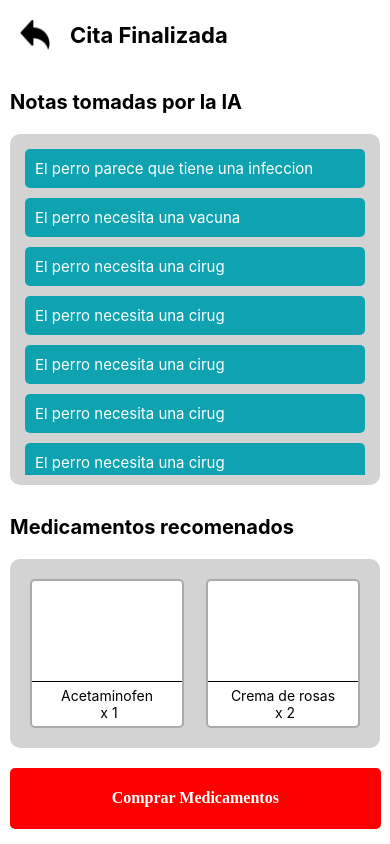
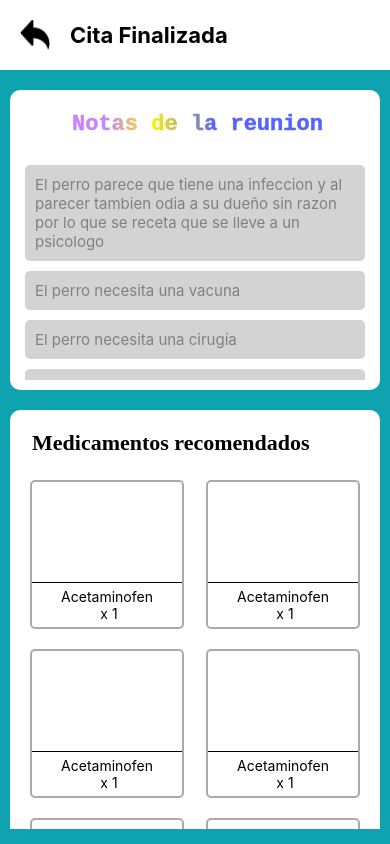
Before and after one commit to Josue-Echeverria/ProyectoDiseno, a React Native app in the folder TPetUI/: screen / in a window 390 px wide. Built offline with nearby package versions, Linux system fonts and the light colour scheme.

Commit message:
Better UI para la finalizacion de la cita

```diff
--- a/TPetUI/App.tsx
+++ b/TPetUI/App.tsx
@@ -38,6 +38,7 @@ export default function App() {
       return (
         <PantallaAgendar
           goToPantallaPrincipal={() => setCurrentScreen('PantallaPrincipal')}
+          goToCitaFinalizada={() => setCurrentScreen('PantallaCitaFinalizada')}
           goToAgendar={() => setCurrentScreen('PantallaAgendar')}
           nombre={veterinarioSeleccionado.nombre}
           precio={veterinarioSeleccionado.precio}
--- a/TPetUI/components/atoms/BotonComprar.jsx
+++ b/TPetUI/components/atoms/BotonComprar.jsx
@@ -12,13 +12,13 @@ const BotonComprar = ({ text, onPress, style }) => {
 const styles = StyleSheet.create({
   button: {
     //Red
-    backgroundColor: '#FF0000',
+    backgroundColor: '#0FA3B1',
     padding: 10,
-    width: 150,
     borderRadius: 5,
     margin: 10,
+    marginBottom: 0,
     width: '95%',
-    height: '7%',
+    height: 50,
     justifyContent: 'center',
   },
   text: {
--- a/TPetUI/components/molecules/Nota.jsx
+++ b/TPetUI/components/molecules/Nota.jsx
@@ -13,11 +13,11 @@ const styles = StyleSheet.create({
   container: {
     margin: 5,
     padding: 10,
-    backgroundColor: '#0FA3B1',
+    backgroundColor: 'lightgrey',
     borderRadius: 5,
   },
   texto: {
-    color: 'white',
+    color: 'grey',
     fontSize: 15,
   },
 });
--- a/TPetUI/components/organisms/MedicamentosContainer.jsx
+++ b/TPetUI/components/organisms/MedicamentosContainer.jsx
@@ -1,10 +1,23 @@
 import React from 'react';
-import { View, Text, StyleSheet } from 'react-native';
+import { View, StyleSheet } from 'react-native';
 import Medicamento from '../molecules/Medicamento'; // Adjust the import path as necessary
+import BotonComprar from '../atoms/BotonComprar';
+import Svg, {
+    LinearGradient,
+    Text,
+    Defs,
+    Stop,
+    TSpan
+  } from 'react-native-svg';
 
-const MedicamentosContainer = ({ medicamentos }) => {
+const MedicamentosContainer = ({ medicamentos, comprar }) => {
     return (
         <View style={styles.container}>
+            <Svg height="50" width="100%">
+            <Text fill="black" stroke=""  strokeWidth="1" x="12" y="30" fontSize="22" fontWeight="bold">
+                Medicamentos recomendados
+            </Text>
+            </Svg>
             {medicamentos.map((medicamento, index) => (
                 <Medicamento
                     key={index}
@@ -13,6 +26,10 @@ const MedicamentosContainer = ({ medicamentos }) => {
                     cantidad={medicamento.cantidad}
                 />
             ))}
+            <BotonComprar
+              text="Comprar Medicamentos"
+              onPress={comprar}
+              />
         </View>
     );
 };
@@ -21,11 +38,12 @@ const styles = StyleSheet.create({
         display: 'flex',
         flexDirection: 'row',
         flexWrap: 'wrap',
-
+        height: 'auto',
         justifyContent: 'space-between',
         padding: 10,
-        backgroundColor: 'lightgrey',
+        backgroundColor: 'white',
         margin: 10,
+        marginBottom: 0,
         borderRadius: 10,
     },
 });
--- a/TPetUI/components/organisms/NotasContainer.jsx
+++ b/TPetUI/components/organisms/NotasContainer.jsx
@@ -1,10 +1,47 @@
 import React from 'react';
-import { View, Text, StyleSheet } from 'react-native';
+import { View, StyleSheet, Image } from 'react-native';
 import Nota from '../molecules/Nota'; // Adjust the import path as necessary
 import { ScrollView } from 'react-native';
+import imagen from '../../assets/ia_stars.png'; // Imagen del usuario
+import Svg, {
+    LinearGradient,
+    Text,
+    Defs,
+    Stop,
+    TSpan
+  } from 'react-native-svg';
+
 const NotasContainer = ({ notas }) => {
     return (
         <View style={styles.container}>
+            <View style={styles.title}>
+                <Image
+                    source={typeof imagen === 'number' ? imagen : { uri: imagen }}
+                    style={styles.iaStars}
+                />
+                <Svg height="50" width="100%">
+                    <Defs>
+                        <LinearGradient id="rainbow" x1="0" x2="100%" y1="0" y2="0" gradientUnits="userSpaceOnUse">
+                            <Stop stopColor="#c783fe" offset="15%" />
+                            <Stop stopColor="#fff000" offset="30%" />
+                            <Stop stopColor="#5562ff" offset="50%" />
+                        </LinearGradient>
+                    </Defs>
+                    <Text
+                    fill="url(#rainbow)"
+                    stroke="url(#rainbow)"
+                    strokeLinecap="round"
+                    strokeWidth="0.5"
+                    strokeLinejoin="round"
+                    x="12" y="30"
+                    fontSize="22"
+                    textAnchor="start"
+                    fontWeight="bold"
+                    fontFamily="Courier New">
+                        Notas de la reunion
+                    </Text>
+                </Svg>
+            </View>
             <ScrollView style={styles.scrollView}>
                 {notas.map((nota, index) => (
                     <Nota
@@ -20,10 +57,22 @@ const NotasContainer = ({ notas }) => {
 const styles = StyleSheet.create({
     container: {
         padding: 10,
-        backgroundColor: 'lightgrey',
+        backgroundColor: 'white',
         margin: 10,
         borderRadius: 10,
-        height: '40%',
+        height: 300,
+    },
+    iaStars: {
+        width: 40,
+        height: 40,
+        borderRadius: 25,
+        marginBottom: 10,
+    },
+    title: {
+        display: 'flex',
+        flexDirection: 'row',
+        alignItems: 'center',
+        marginBottom: 10,
     },
 });
 
--- a/TPetUI/components/organisms/TarjetaVeterinaria.jsx
+++ b/TPetUI/components/organisms/TarjetaVeterinaria.jsx
@@ -8,6 +8,10 @@ const TarjetaVeterinaria = ({ nombre, horario, especialidad, rating, descripcion
     <View style={styles.container}>
       <View style={styles.header}>
         {/* Imagen del veterinario */}
+        <Image
+          source={typeof imagen === 'number' ? imagen : { uri: imagen }}
+          style={styles.imagenVeterinaria}
+        />
         {rating ? <Estrellas stars={rating} style={styles.estrellasContainer} /> : null}
       </View>
 
--- a/TPetUI/package.json
+++ b/TPetUI/package.json
@@ -10,9 +10,9 @@
     "test": "jest"
   },
   "dependencies": {
+    "@notifee/react-native": "^9.1.2",
     "@react-navigation/native": "^6.1.18",
     "@react-navigation/native-stack": "^6.11.0",
-    "expo-linear-gradient": "^13.0.2",
     "react": "18.3.1",
     "react-native": "0.75.4",
     "react-native-calendars": "^1.1307.0",
@@ -20,6 +20,7 @@
     "react-native-paper": "^5.12.5",
     "react-native-safe-area-context": "^4.11.1",
     "react-native-screens": "^3.34.0",
+    "react-native-svg": "^15.8.0",
     "react-native-vector-icons": "^10.2.0"
   },
   "devDependencies": {
--- a/TPetUI/templates/PantallaAgendar.jsx
+++ b/TPetUI/templates/PantallaAgendar.jsx
@@ -5,7 +5,9 @@ import BlueContainer from '../components/molecules/BlueContainer.jsx';
 import Calendario from '../components/atoms/Calendario.jsx';
 import Boton from '../components/atoms/Boton.jsx';
 
-const PantallaAgendar = ({ goToPantallaPrincipal, goToAgendar, nombre, especialidad, precio }) => {
+
+
+const PantallaAgendar = ({ goToPantallaPrincipal, goToAgendar, goToCitaFinalizada, nombre, especialidad, precio }) => {
   const [selectedDay, setSelectedDay] = useState(null); // Estado para el día seleccionado
   const [availableAppointments, setAvailableAppointments] = useState([]);
   const [selectedAppointment, setSelectedAppointment] = useState(null); // Estado para la cita seleccionada
@@ -36,7 +38,7 @@ const PantallaAgendar = ({ goToPantallaPrincipal, goToAgendar, nombre, especiali
       [
         {
           text: 'Aceptar',
-          onPress: goToPantallaPrincipal, // Regresa a la pantalla principal
+          onPress: goToCitaFinalizada, // Regresa a la pantalla principal
         },
       ],
       { cancelable: true }
--- a/TPetUI/templates/PantallaCitaFinalizada.jsx
+++ b/TPetUI/templates/PantallaCitaFinalizada.jsx
@@ -1,28 +1,42 @@
 import React from 'react';
-import { View, Text, StyleSheet, ScrollView } from 'react-native';
+import { View, StyleSheet, ScrollView } from 'react-native';
 import NotasContainer from '../components/organisms/NotasContainer';
 import MedicamentosContainer from '../components/organisms/MedicamentosContainer';
 import BlueContainer from '../components/molecules/BlueContainer';
 import acetaminofen from '../assets/acetaminofen.png';
 import cremaRosas from '../assets/cremaRosas.jpg';
-import BotonComprar from '../components/atoms/BotonComprar';
-
-const medicamentos = [
-  {"nombre": "Acetaminofen", "imagen": acetaminofen , "cantidad": 1}
-  , {"nombre": "Crema de rosas", "imagen": cremaRosas, "cantidad": 2}]
-
-const notas = [
-                "El perro parece que tiene una infeccion"
-                , "El perro necesita una vacuna"
-                , "El perro necesita una cirug"
-                , "El perro necesita una cirug"
-                , "El perro necesita una cirug"
-                , "El perro necesita una cirug"
-                , "El perro necesita una cirug"
-                , "El perro necesita una cirug"
-              ]
+import { useState } from 'react';
 
 const PantallaCitaFinalizada =({ goBack, goToAgendar, nombre, precio, especialidad, descripcion, cantEstrellas }) => {
+  const [notas, setNotas] = useState([]);
+  const [medicamentos, setMedicamentos] = useState([]);
+
+  const testMedicamentos = [
+    {"nombre": "Acetaminofen", "imagen": acetaminofen , "cantidad": 1},
+    {"nombre": "Acetaminofen", "imagen": acetaminofen , "cantidad": 1},
+    {"nombre": "Acetaminofen", "imagen": acetaminofen , "cantidad": 1},
+    {"nombre": "Acetaminofen", "imagen": acetaminofen , "cantidad": 1},
+    {"nombre": "Acetaminofen", "imagen": acetaminofen , "cantidad": 1},
+    {"nombre": "Acetaminofen", "imagen": acetaminofen , "cantidad": 1},
+     {"nombre": "Crema de rosas", "imagen": cremaRosas, "cantidad": 2}
+    ]
+
+  const testNotas = [
+                  "El perro parece que tiene una infeccion y al parecer tambien odia a su dueño sin razon por lo que se receta que se lleve a un psicologo"
+                  , "El perro necesita una vacuna"
+                  , "El perro necesita una cirugía"
+                  , "El perro necesita una revisión"
+                  , "El perro necesita una dieta especial"
+                  , "El perro necesita ejercicio regular"
+                  , "El perro necesita un chequeo mensual"
+                  , "El perro necesita una limpieza dental"
+                ]
+
+  React.useEffect(() => {
+    setNotas(testNotas);
+    setMedicamentos(testMedicamentos);
+  }, []);
+
   return (
     <View style={styles.pantalla}>
       <BlueContainer
@@ -30,18 +44,16 @@ const PantallaCitaFinalizada =({ goBack, goToAgendar, nombre, precio, especialid
         onBackPress={goBack}
       />
       <ScrollView style={styles.scrollView}>
-        <Text style={styles.title}>Notas tomadas por la IA</Text>
-        <NotasContainer
-          notas={notas}
-        />
-        <Text style={[styles.title, styles.title2]}>Medicamentos recomenados</Text>
-        <MedicamentosContainer
-          medicamentos={medicamentos}
-        />
-        <BotonComprar
-          text="Comprar Medicamentos"
-          onPress={goToAgendar}
+
+        {notas && (
+          <NotasContainer notas={notas} />
+        )}
+        {medicamentos && (
+          <MedicamentosContainer
+            medicamentos={medicamentos}
+            comprar={goToAgendar}
           />
+        )}
       </ScrollView>
     </View>
   );
@@ -52,18 +64,25 @@ const styles = StyleSheet.create({
       display: 'flex',
       flex: 1,
       flexDirection: 'column',
+      backgroundColor: '#0FA3B1',
+      height: 'auto',
+      paddingBottom: 10,
     },
     title:{
-      marginTop: 80,
       fontSize: 20,
       fontWeight: 'bold',
       padding: 10,
+      color: '#FFFFFF',
     },
     title2:{
-      marginTop: 10
+      marginTop: 10,
+      color: '#FFFFFF',
     },
     scrollView: {
-      overflow: 'scroll',
+      marginTop: 80,
+      height: 'auto',
+      flex: 1,
+      marginBottom: 5,
     },
 
   });
```
Also changed, not shown: TPetUI/assets/ia_stars.png (added), 1 other file (tests, documents, lock files or other folders).
